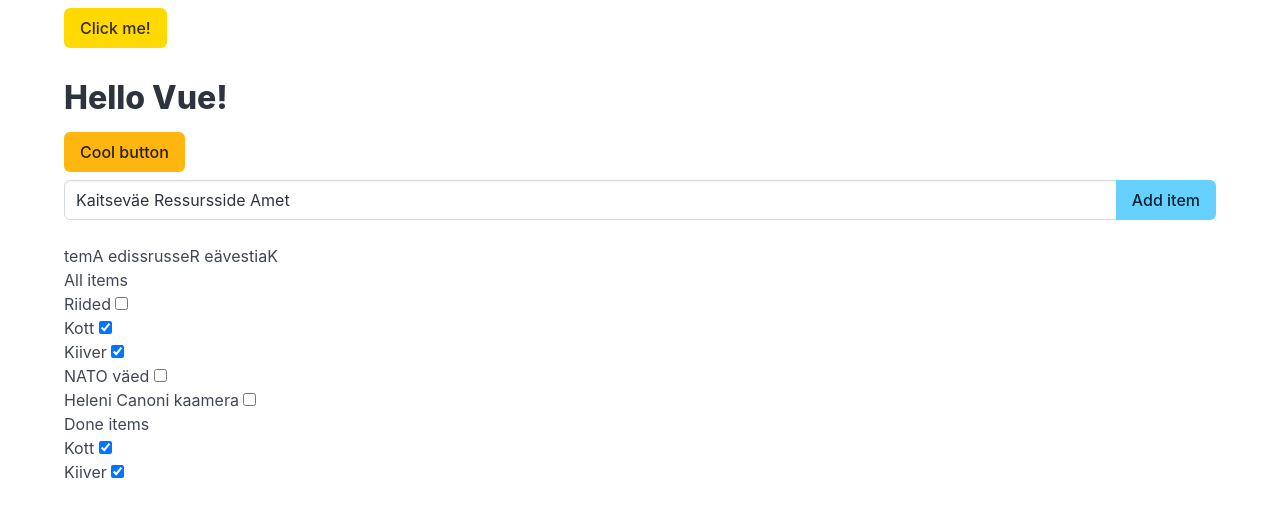
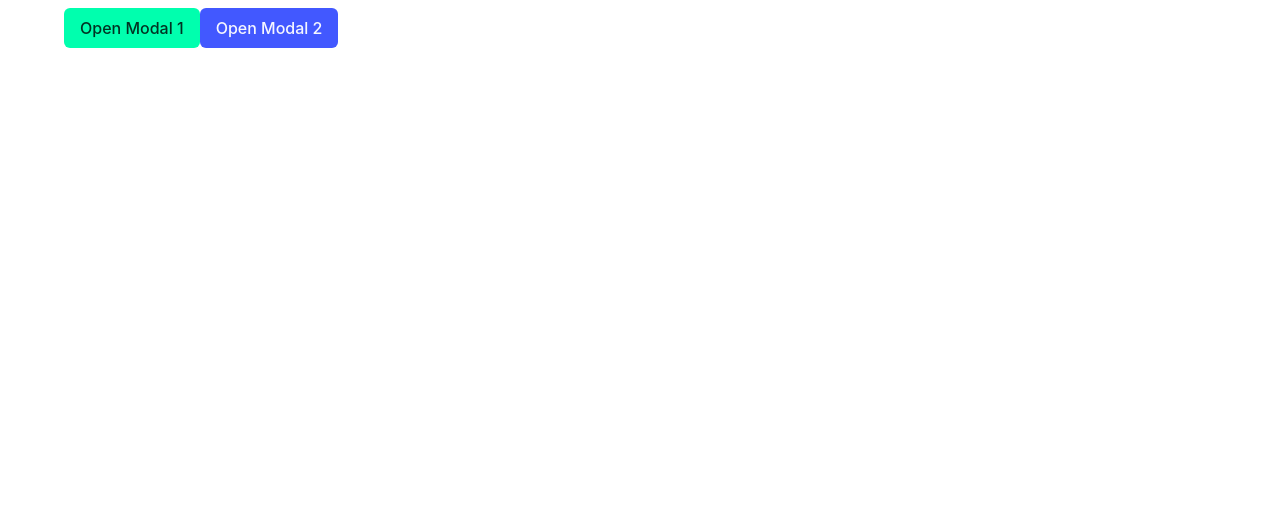
Before and after one commit to markuskaru03/learnjs, a Vue app: page / in a window 1280 px wide. Shown: the top 516 px of the page. Built offline with nearby package versions, Linux system fonts and the light colour scheme.

Commit message:
Add Modal example

```diff
--- a/src/App.vue
+++ b/src/App.vue
@@ -1,78 +1,23 @@
 <script setup>
-import { computed, ref } from 'vue';
+import { ref } from 'vue';
+import Modal from './components/Modal.vue'
 
-let message = ref('Hello Vue!');
-let isDanger = ref(false);
-let newItem = ref('Kaitseväe Ressursside Amet');
-let i = 0;
-let items = ref([
-    {id: i++, name: 'Riided',isDone: false},
-    {id: i++, name: 'Kott',isDone: true},
-    {id: i++, name: 'Kiiver',isDone: true},
-    {id: i++, name: 'NATO väed',isDone: false},
-    {id: i++, name: 'Heleni Canoni kaamera', isDone: false},
-]);
+let modal1Active = ref(false);
+let modal2Active = ref(false);
 
-function add(){
-    if(newItem.value.trim() !== ''){
-        items.value.push({id: i++, name: newItem.value, isDone: false});
-    }
-    newItem.value = '';
-}
-
-function inputUpdate(event){
-    console.log(event)
-    newItem.value = event.target.value;
-}
-
-let doneItems = computed(() => items.value.filter(item => item.isDone));
 
 </script>
 
 <template>
     <div class="container mt-2">
         <div class="content">
-            <button class="button is-primary" @click="message = 'Hello VM24'">Click me!</button>
-            <h1>{{ message }}</h1>
-            <button class="button" :class="{ 'is-danger': isDanger, 'is-warning': !isDanger }"
-                @click="isDanger = !isDanger">
-                Cool button</button>
+            <button class="button is-primary" @click="modal1Active = true">Open Modal 1</button>
+            <button class="button is-link" @click="modal2Active = true">Open Modal 2</button>
 
-            <div class="field has-addons mt-2">
-                <div class="control is-expanded">
-                    <input v-model="newItem" @keydown.enter="add" class="input" type="text" placeholder="Add item">
-                </div>
-                <div class="control">
-                    <button class="button is-info" @click="add">
-                        Add item
-                    </button>
-                </div>
-            </div>
-
-
+            <Modal :active="modal1Active" @close ="modal1Active = false" url="https://picsum.photos/1290/960?random=1"></Modal>
+            <Modal :active="modal2Active" @close ="modal2Active = false" url="https://picsum.photos/1290/960?random=2"></Modal>
 
         </div>
-        <h1>{{ newItem.split('').reverse().join('') }}</h1>
+    </div>
 
-        <h1>All items</h1>
-
-        <ul>
-            <li v-for="item in items">
-                {{ item.name }}
-                <input type = "checkbox" v-model="item.isDone">
-            </input>
-
-            </li>
-        </ul>
-        <h1>Done items</h1>
-
-        <ul>
-            <li v-for="item in doneItems">
-                {{ item.name }}
-                <input type = "checkbox" v-model="item.isDone">
-            </input>
-
-            </li>
-        </ul>
-    </div>
 </template>
--- /dev/null
+++ b/src/components/Modal.vue
@@ -0,0 +1,14 @@
+<script setup>
+defineProps(['active', 'url']);
+</script>
+<template>
+    <div class="modal" :class="{'is-active': active }">
+      <div class="modal-background" @click="$emit('close')"></div>
+      <div class="modal-content">
+      <p class="image is-4by3">
+      <img :src="url" alt="">
+    </p>
+  </div>
+  <button class="modal-close is-large" aria-label="close" @click="$emit('close')"></button>
+</div>
+</template>
--- a/src/style.scss
+++ b/src/style.scss
@@ -1,3 +1,3 @@
 @use "bulma/sass" with (
-    $primary: gold
+    $primary: rgb(0, 255, 174)
 );
```
Also changed, not shown: src/components/ItemList.vue (added, +15 -0 lines), src/pages/Todo.vue (added, +63 -0 lines).
